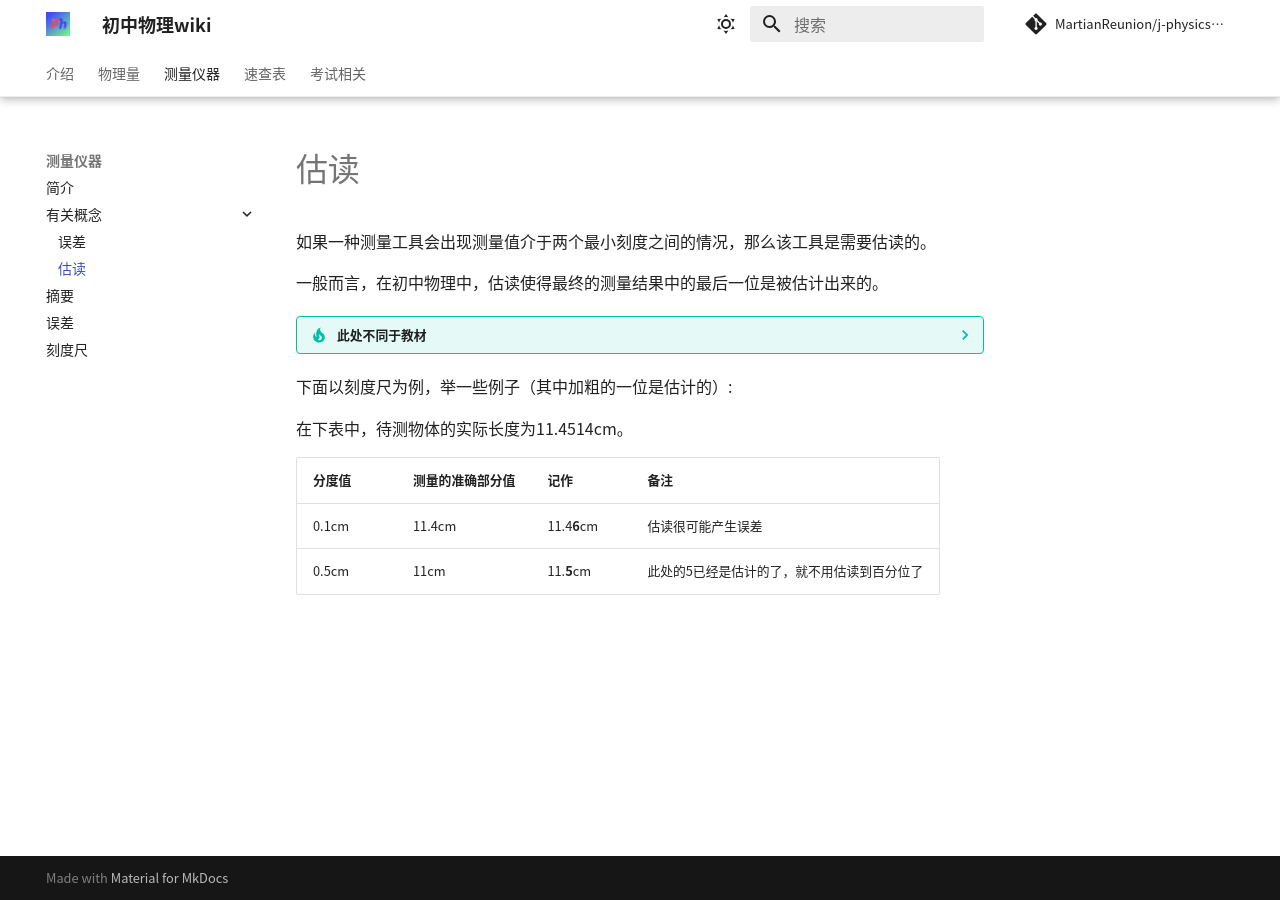
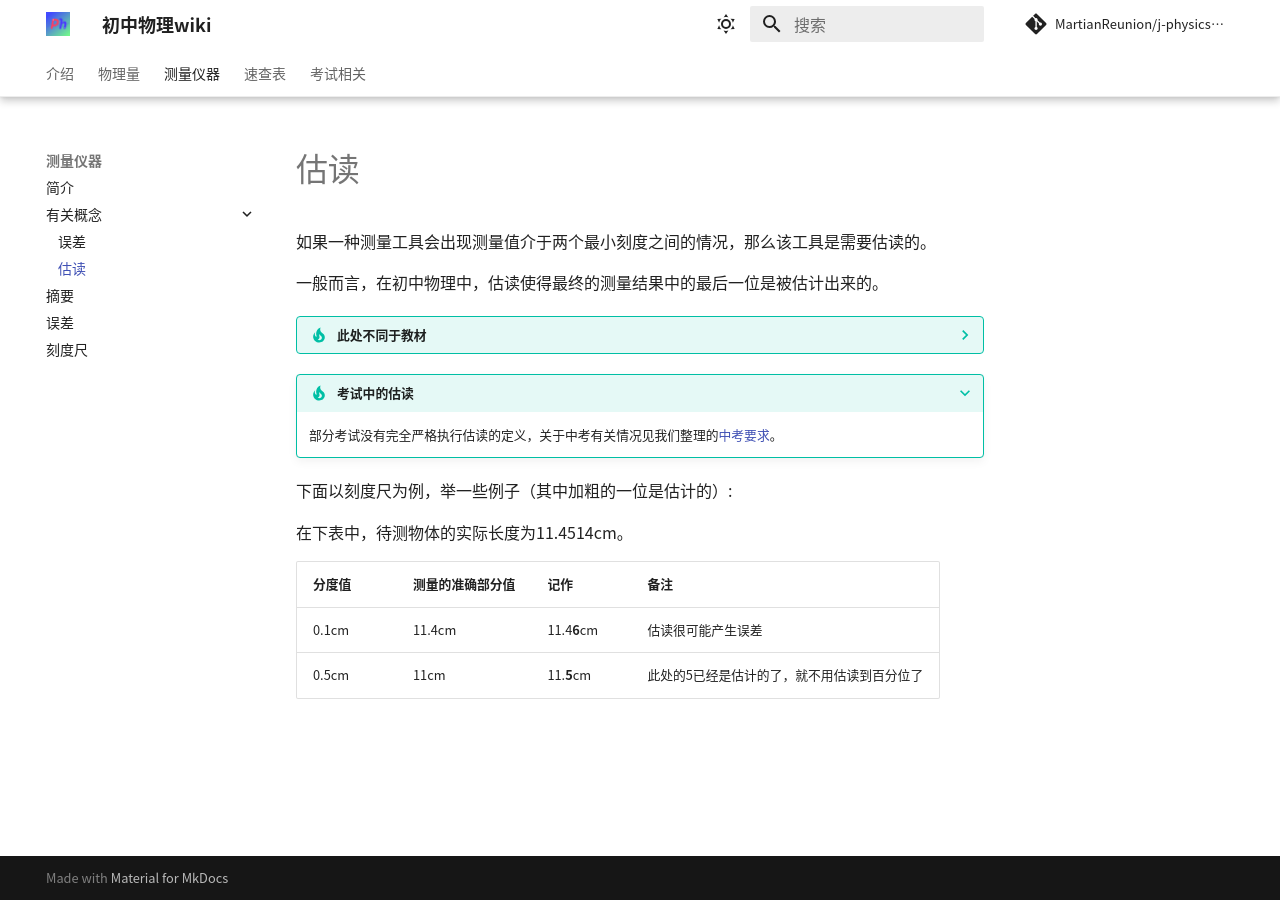
Before and after one commit to MartianReunion/j-physics-wiki, an MkDocs documentation site: the page built from docs/measuring-instrument/conception/estimate-observing.md, in a window 1280 px wide. Built offline with MkDocs 1.6.1 and Material for MkDocs 9.7.7, drawn with Linux system fonts in a browser that asks for light colours; nearby versions of some CDN libraries; library files that are not in the unit come from our copies; comment, search, counter and statistics services are not loaded.

Commit message:
upd(估读):在页面中添加考试提示

```diff
--- a/docs/measuring-instrument/conception/estimate-observing.md
+++ b/docs/measuring-instrument/conception/estimate-observing.md
@@ -10,6 +10,10 @@
     比如说，对于一把分度值为0.5cm的尺子，按照教材的定义将难以判断如何读数。
     故不采用教材的定义。
 
+???+ tip "考试中的估读"
+
+    部分考试没有完全严格执行估读的定义，关于中考有关情况见我们整理的[中考要求](/exam/for_zk.md)。
+
 下面以刻度尺为例，举一些例子（其中加粗的一位是估计的）:
 
 在下表中，待测物体的实际长度为11.4514cm。
```
